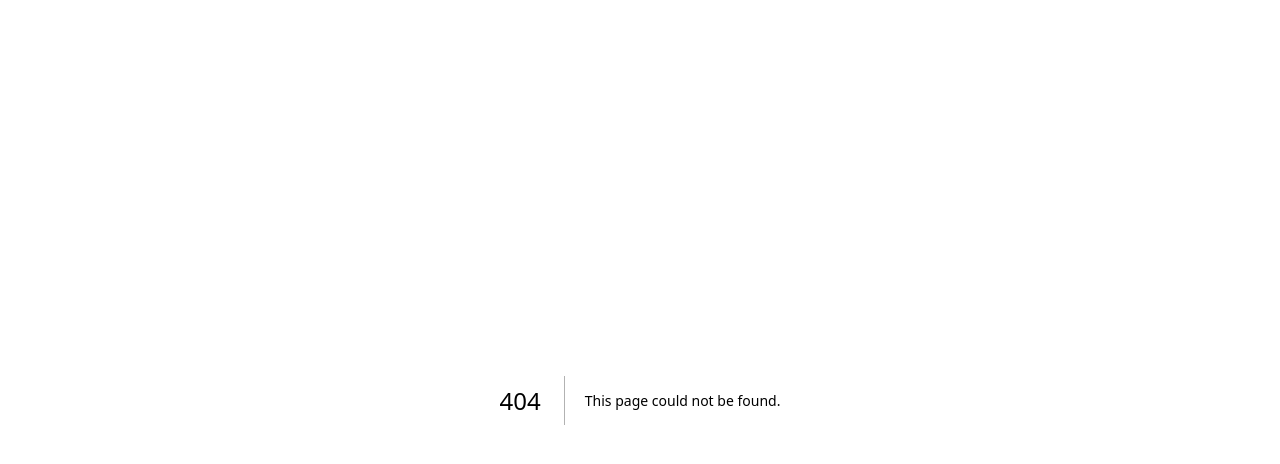
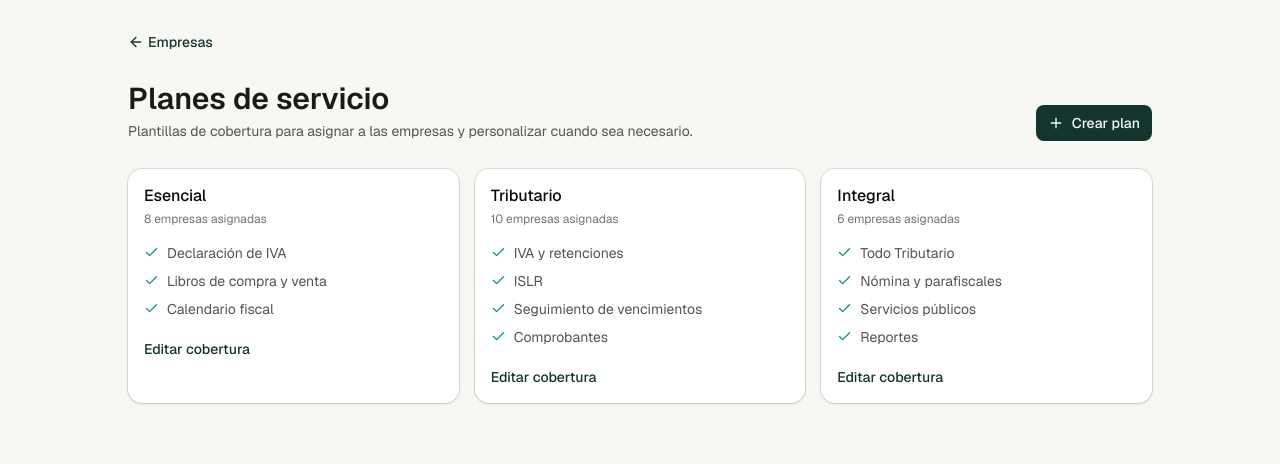
Before and after one commit to luisuarez09/projectxyz, a Next.js app: page /configuracion/planes in a window 1280 px wide. Before the commit this address had no page. Shown: the top 464 px of the page. Built offline with nearby package versions, Linux system fonts and the light colour scheme.

Commit message:
feat: add company setup entry points

```diff
--- /dev/null
+++ b/src/app/configuracion/planes/page.tsx
@@ -0,0 +1,8 @@
+import { ArrowLeft, Check, Plus } from "lucide-react";
+import Link from "next/link";
+
+import { Button } from "@/components/ui/button";
+import { Card, CardContent, CardHeader, CardTitle } from "@/components/ui/card";
+
+const plans = [{ name: "Esencial", services: ["Declaración de IVA", "Libros de compra y venta", "Calendario fiscal"], count: 8 }, { name: "Tributario", services: ["IVA y retenciones", "ISLR", "Seguimiento de vencimientos", "Comprobantes"], count: 10 }, { name: "Integral", services: ["Todo Tributario", "Nómina y parafiscales", "Servicios públicos", "Reportes"], count: 6 }];
+export default function PlansPage() { return <main className="min-h-screen bg-[#f7f7f4] px-4 py-8 text-stone-900 dark:bg-stone-950 dark:text-stone-100"><div className="mx-auto max-w-5xl"><Link className="inline-flex items-center gap-1 text-sm font-medium text-[#14352d] hover:underline dark:text-emerald-300" href="/empresas"><ArrowLeft size={16} /> Empresas</Link><div className="mt-6 flex flex-col justify-between gap-3 sm:flex-row sm:items-end"><div><h1 className="text-3xl font-semibold">Planes de servicio</h1><p className="mt-1 text-sm text-stone-600 dark:text-stone-300">Plantillas de cobertura para asignar a las empresas y personalizar cuando sea necesario.</p></div><Button className="bg-[#14352d] hover:bg-[#0e2821]"><Plus /> Crear plan</Button></div><div className="mt-7 grid gap-4 md:grid-cols-3">{plans.map((plan) => <Card className="border-0 shadow-sm" key={plan.name}><CardHeader><CardTitle>{plan.name}</CardTitle><p className="text-xs text-stone-500">{plan.count} empresas asignadas</p></CardHeader><CardContent><ul className="space-y-2">{plan.services.map((service) => <li className="flex items-start gap-2 text-sm text-stone-600 dark:text-stone-300" key={service}><Check className="mt-0.5 shrink-0 text-emerald-600" size={15} />{service}</li>)}</ul><button className="mt-5 text-sm font-medium text-[#14352d] hover:underline dark:text-emerald-300" type="button">Editar cobertura</button></CardContent></Card>)}</div></div></main>; }
```
Also changed, not shown: src/app/empresas/nueva/page.tsx (added, +8 -0 lines).
